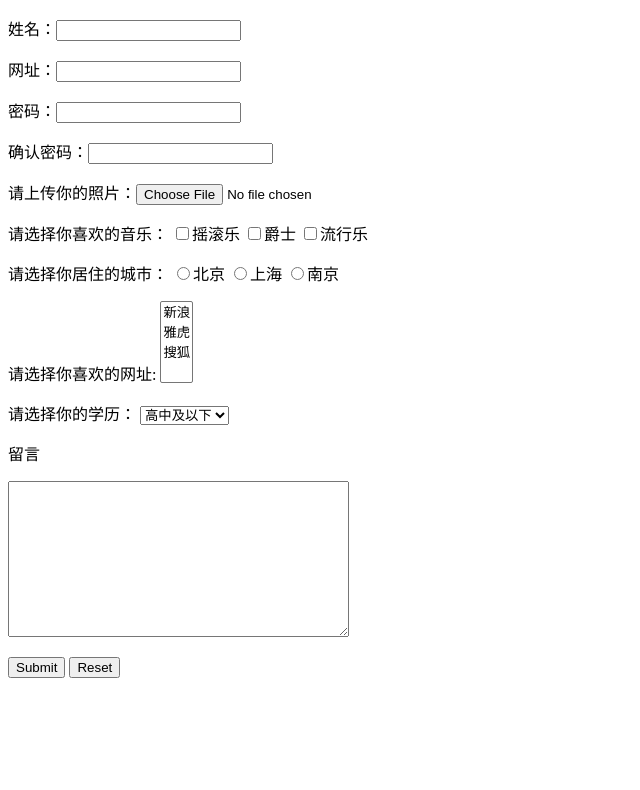
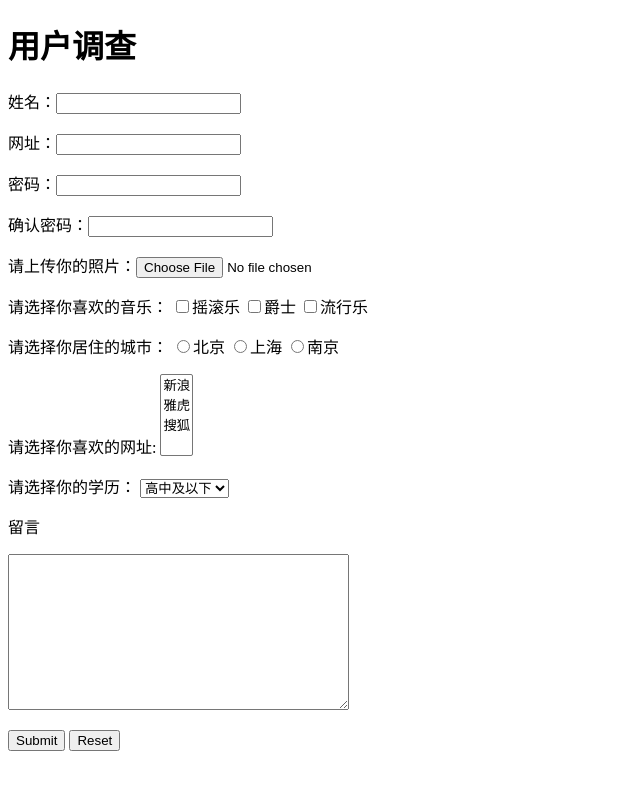
Before and after one commit to VioletBenin/Web_Learnig, a plain HTML site: page 9.4【3】.html in a window 1280 px wide. Shown: the whole page, without its empty margins (0-640 px from the left). Drawn offline with Linux system fonts and the light colour scheme.

Commit message:
Update 9.4【3】.html

```diff
--- a/9.4【3】.html
+++ b/9.4【3】.html
@@ -5,7 +5,7 @@
 		<title></title>
 	</head>
 	<body>
-
+<h1>用户调查</h1>
 		<form action="#" method="post">
 			<p>姓名：<input type="text"></p>
 			<p>网址：<input type="text"></p>
```
